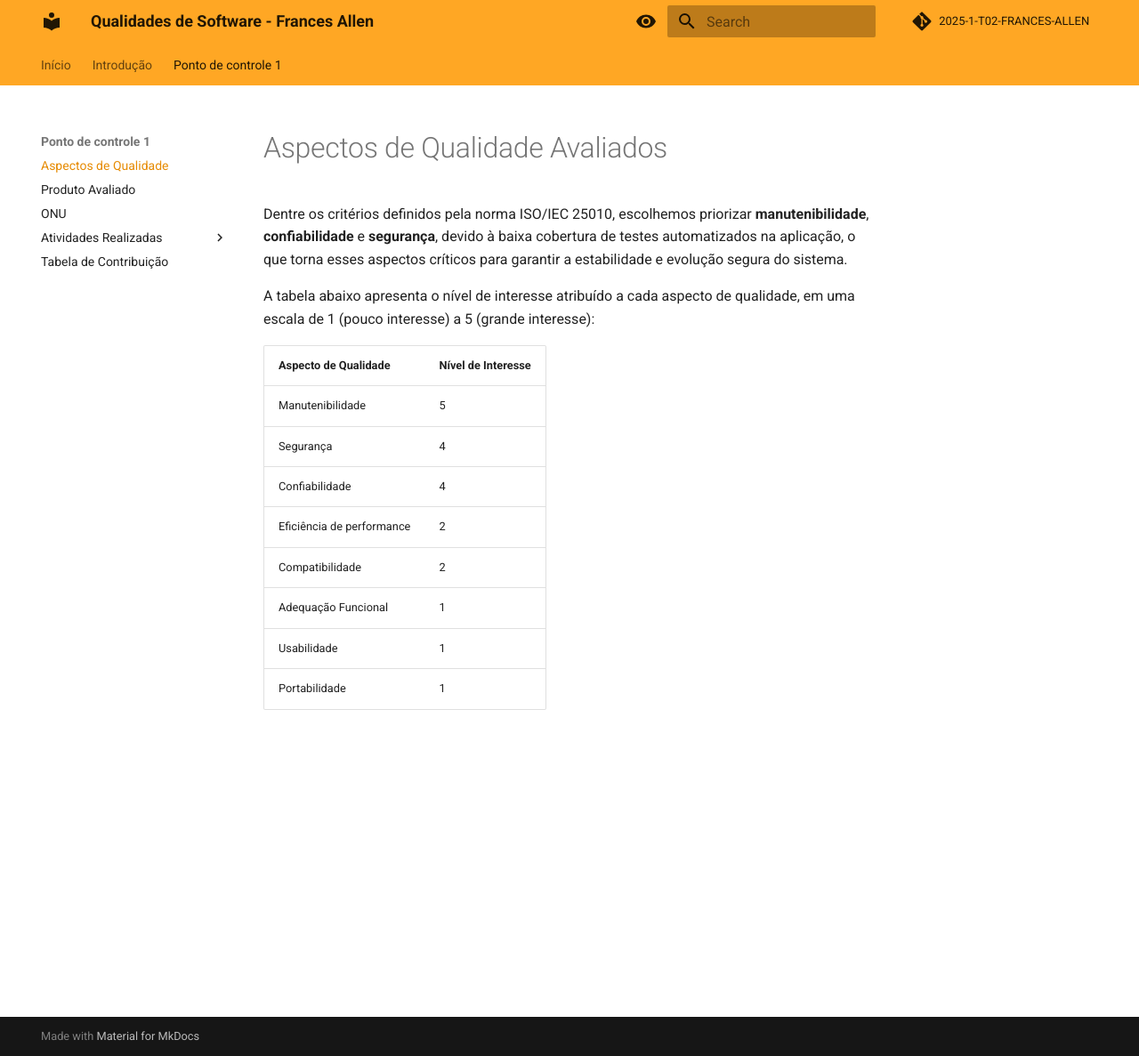
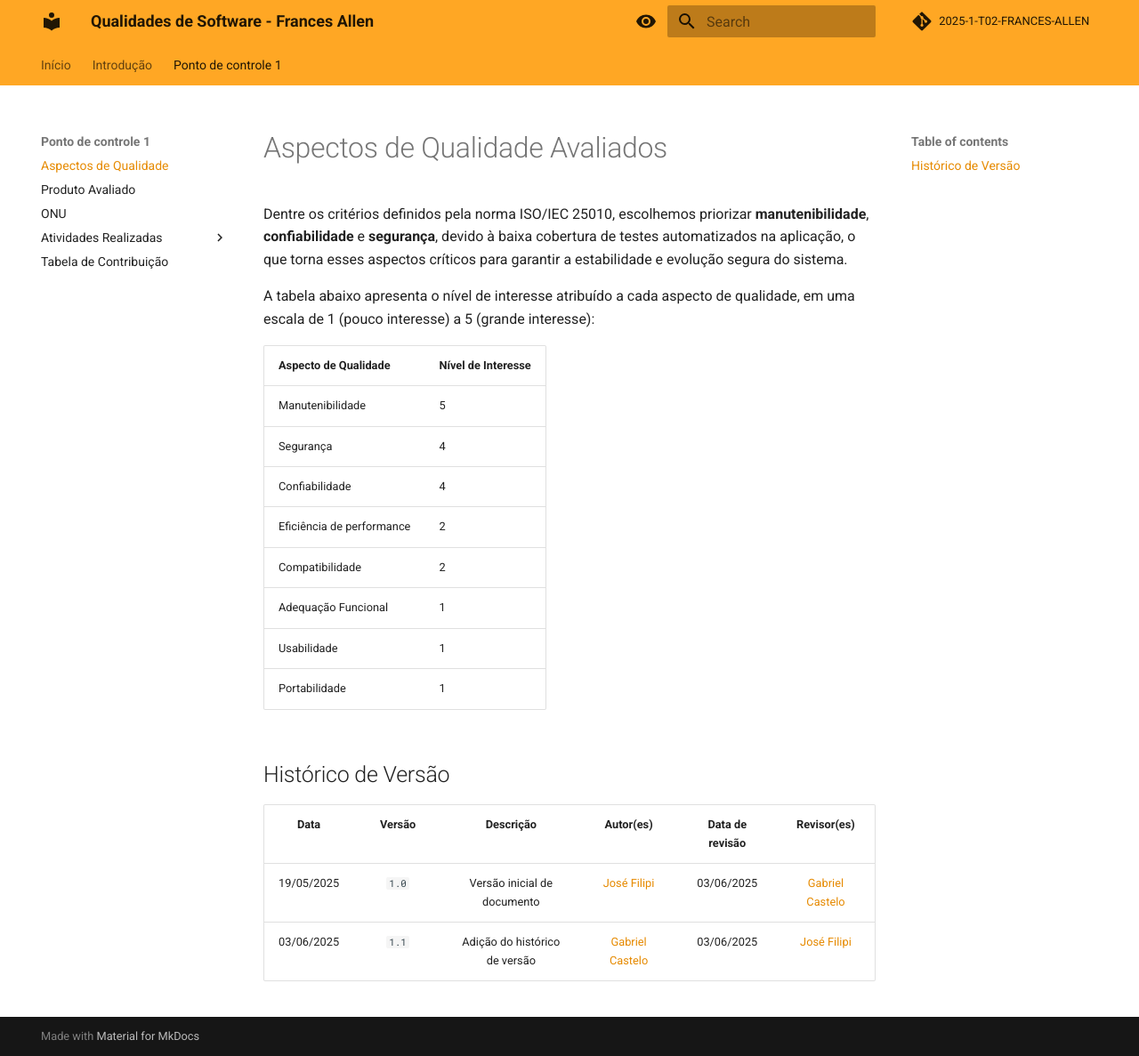
Before and after one commit to FCTE-Qualidade-de-Software-1/2025-1-T02-FRANCES-ALLEN, an MkDocs documentation site: the page built from docs/pontoCrontole1/qualidade.md, in a window 1280 px wide and 1187 px high. Shown: the whole window at 89% size. Built offline with MkDocs 1.6.1 and Material for MkDocs 9.7.7, drawn with Linux system fonts in a browser that asks for light colours; comment, search, counter and statistics services are not loaded.

Commit message:
Adiciona histórico de versão faltante em 6 páginas

```diff
--- a/docs/pontoCrontole1/qualidade.md
+++ b/docs/pontoCrontole1/qualidade.md
@@ -14,3 +14,10 @@ A tabela abaixo apresenta o nível de interesse atribuído a cada aspecto de qua
 | Adequação Funcional       | 1                  |
 | Usabilidade               | 1                  |
 | Portabilidade             | 1                  |
+
+## Histórico de Versão
+
+| Data | Versão | Descrição | Autor(es) | Data de revisão | Revisor(es) |
+| :-: | :-: | :-: | :-: | :-: | :-: |
+| 19/05/2025 | `1.0`  | Versão inicial de documento | [José Filipi](https://github.com/JoseFilipi) | 03/06/2025 | [Gabriel Castelo](https://github.com/GabrielCastelo-31) |
+| 03/06/2025 | `1.1`  | Adição do histórico de versão | [Gabriel Castelo](https://github.com/GabrielCastelo-31) | 03/06/2025 | [José Filipi](https://github.com/JoseFilipi) |
```
Also changed, not shown: docs/pontoCrontole1/contribuicao.md (+7 -0 lines), docs/pontoCrontole1/introducao.md (+7 -0 lines), docs/pontoCrontole1/onu.md (+7 -0 lines), docs/pontoCrontole1/produto.md (+7 -0 lines).
